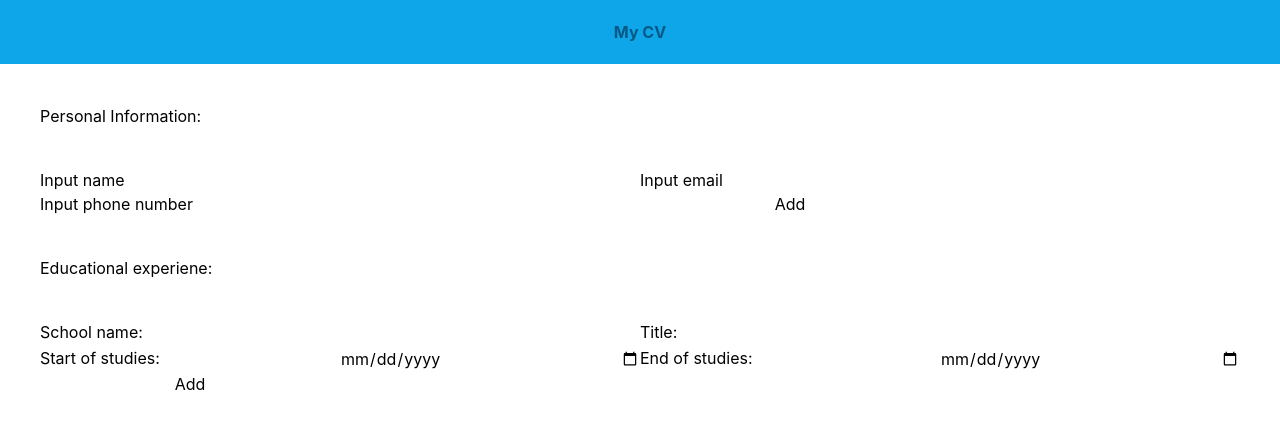
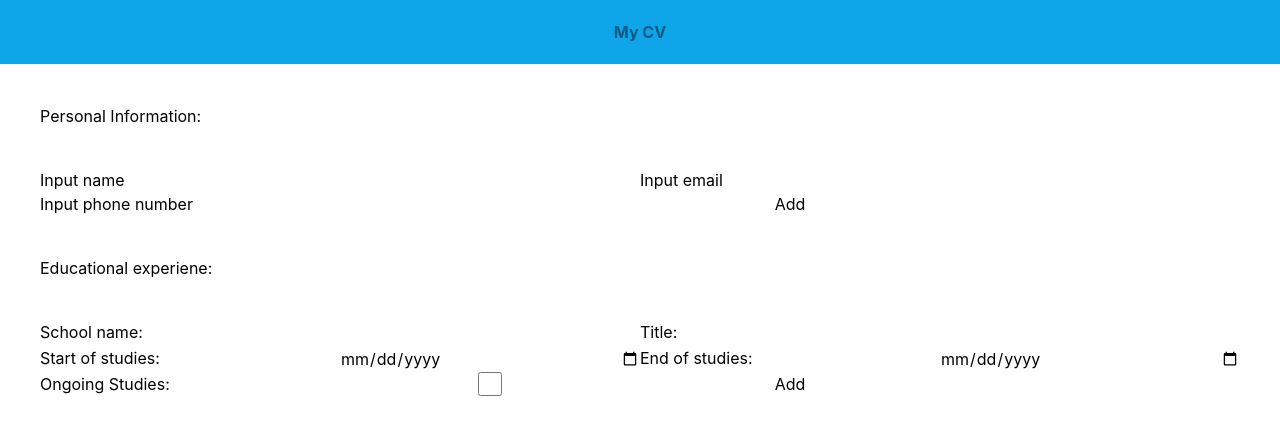
Before and after one commit to jpouti/CV-Application, a React (Create React App) app in the folder cv-project/: page / in a window 1280 px wide. Shown: the top 434 px of the page. Built offline with nearby package versions, Linux system fonts and the light colour scheme.

Commit message:
Add checkbox option for ongoing studies

```diff
--- a/cv-project/src/components/Educational.js
+++ b/cv-project/src/components/Educational.js
@@ -12,6 +12,7 @@ class Educational extends Component {
             title: "",
             dateStart: "",
             dateEnd: "",
+            ongoing: false,
             submitInfo: "hidden",
             edit: "block"
         }
@@ -44,6 +45,11 @@ class Educational extends Component {
             submitInfo: 'flex',
             edit: 'hidden'
         })
+    }
+    handleCheck = () => {
+        this.setState(
+            prevState => ({ongoing: !prevState.ongoing
+        }))
     }
     handleEdit = (e) => {
         e.preventDefault();
@@ -87,10 +93,12 @@ class Educational extends Component {
                             type="date"
                             id="dateEndInput"
                         />
+                        <label htmlFor="ongoing">Ongoing Studies:</label>
+                        <input type="checkbox" onChange={this.handleCheck} />
                         <button type="submit" onClick={this.onSubmitGeneral}>Add</button>
                         </form>
                     </div>
-                    <div className={this.state.submitInfo.toString()}><EducationalOverview school={this.state.school} title={this.state.title} dateStart={this.state.dateStart} dateEnd={this.state.dateEnd} edit={this.handleEdit}/></div>
+                    <div className={this.state.submitInfo.toString()}><EducationalOverview school={this.state.school} title={this.state.title} dateStart={this.state.dateStart} dateEnd={this.state.dateEnd} ongoing={this.state.ongoing} edit={this.handleEdit}/></div>
                 </div>
             </div>
         );
--- a/cv-project/src/components/EducationalOverview.js
+++ b/cv-project/src/components/EducationalOverview.js
@@ -6,12 +6,15 @@ export default class EducationalOverview extends Component {
     }
   render() {
       const { school, title, dateStart, dateEnd, edit } = this.props;
+      const check = this.props.ongoing
+        ? <p>Ongoing studies</p>
+        : <p>Ending date:<br/> {dateEnd}</p>;
     return (
       <div className="flex gap-10 mt-10">
         <p>School Name: <br/> {school}</p>
         <p>Title: <br/> {title}</p>
         <p>Start of studies:<br/>  {dateStart}</p>
-        <p>End of studies:<br/>  {dateEnd}</p>
+        {check}
         <button onClick={edit} type='button'>Edit</button>
       </div>
     )
```
